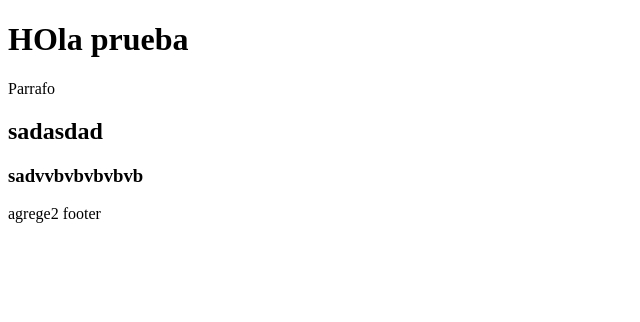
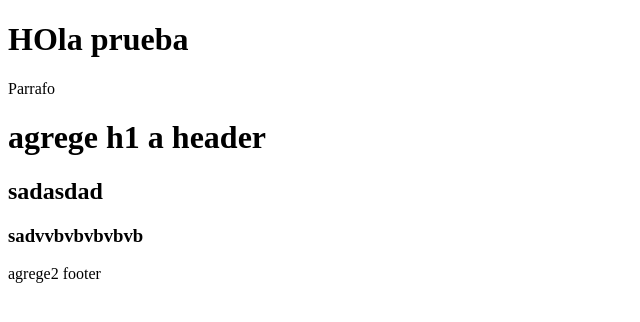
Before and after one commit to daragonv/Practica_github, a plain HTML site: page index.html in a window 1280 px wide. Shown: the whole page, without its empty margins (0-640 px from the left). Drawn offline with Linux system fonts and the light colour scheme.

Commit message:
agregue h1 a header

```diff
--- a/index.html
+++ b/index.html
@@ -10,7 +10,9 @@
     <h1>HOla prueba</h1>
     <p>Parrafo</p>
 
-    <header></header>
+    <header>
+        <h1>agrege h1 a header</h1>
+    </header>
     <main>
         <section>
             <h2>sadasdad</h2>
```
